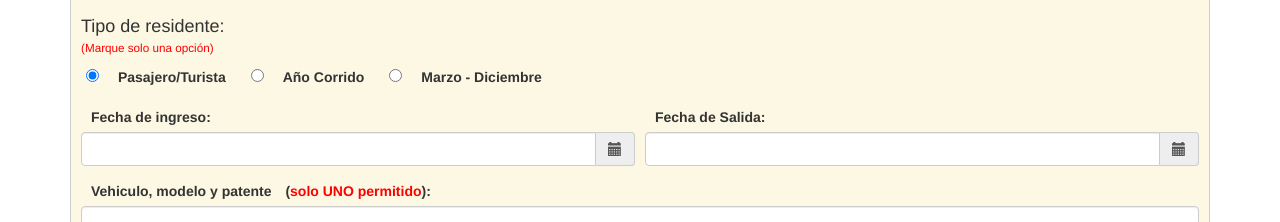
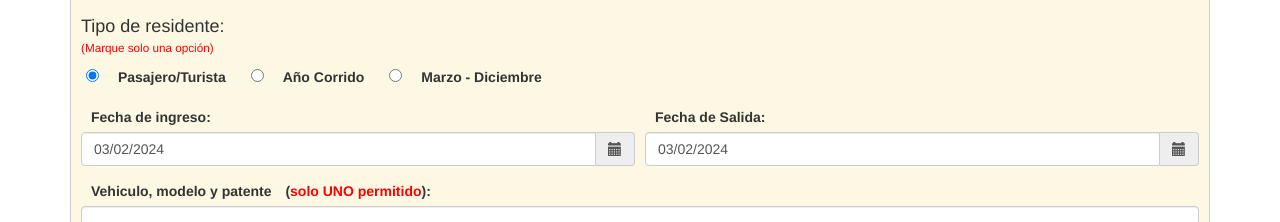
Before and after one commit to EniDev911/fichas-residentes, a plain HTML site: page index.html in a window 1280 px wide. Shown: the part 916-1138 px from the top of the page. Drawn offline with nearby package versions, Linux system fonts and the light colour scheme.

Commit message:
default date

```diff
--- a/App.js
+++ b/App.js
@@ -1,6 +1,5 @@
 import { cargarDepartamentos } from "./app/pre-carga.js"
 import "./app/handlers.js";
-
 
 export let signaturePad = null;
 
@@ -12,6 +11,7 @@ function initApplication() {
     canvas.width = canvas.offsetWidth;
     signaturePad = new SignaturePad(canvas, {});
     document.getElementById("turistas").checked = true;
+
 }
 
 document.onreadystatechange = () => {
--- a/index.html
+++ b/index.html
@@ -25,6 +25,7 @@
             "showClear": true,
             "showTodayButton": true,
             "format": "DD/MM/YYYY",
+            "defaultDate": new Date()
              });
          });
       </script>
```
